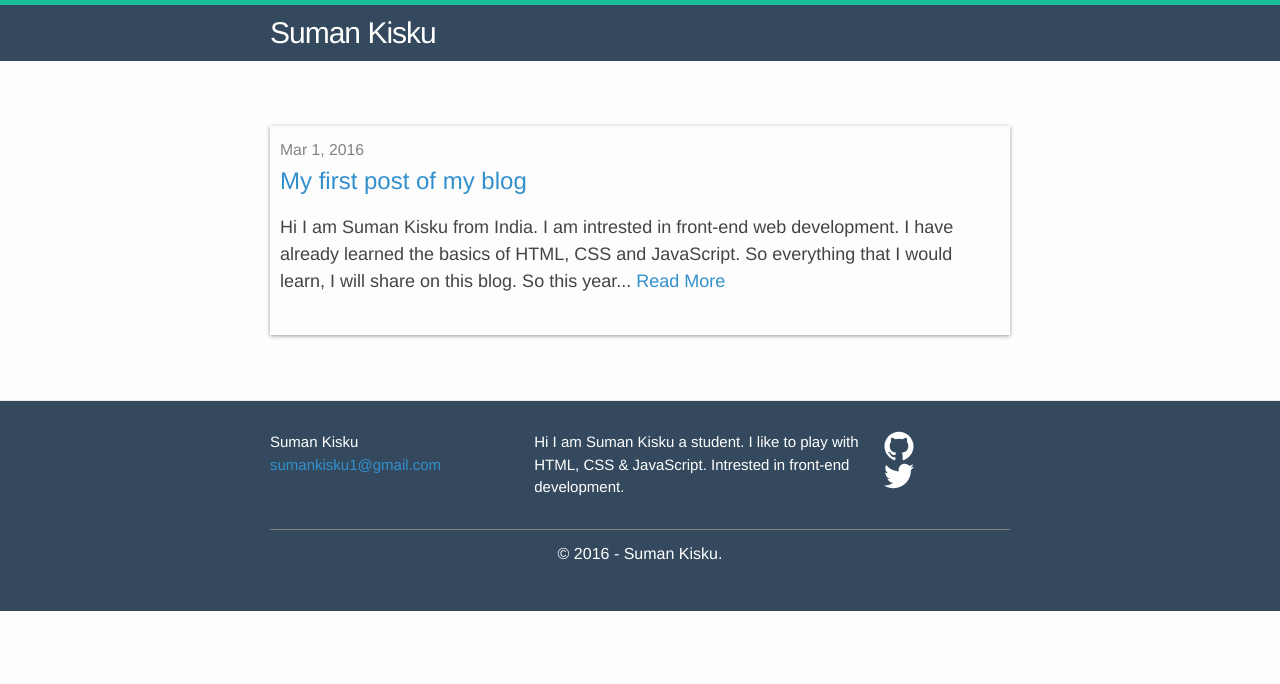
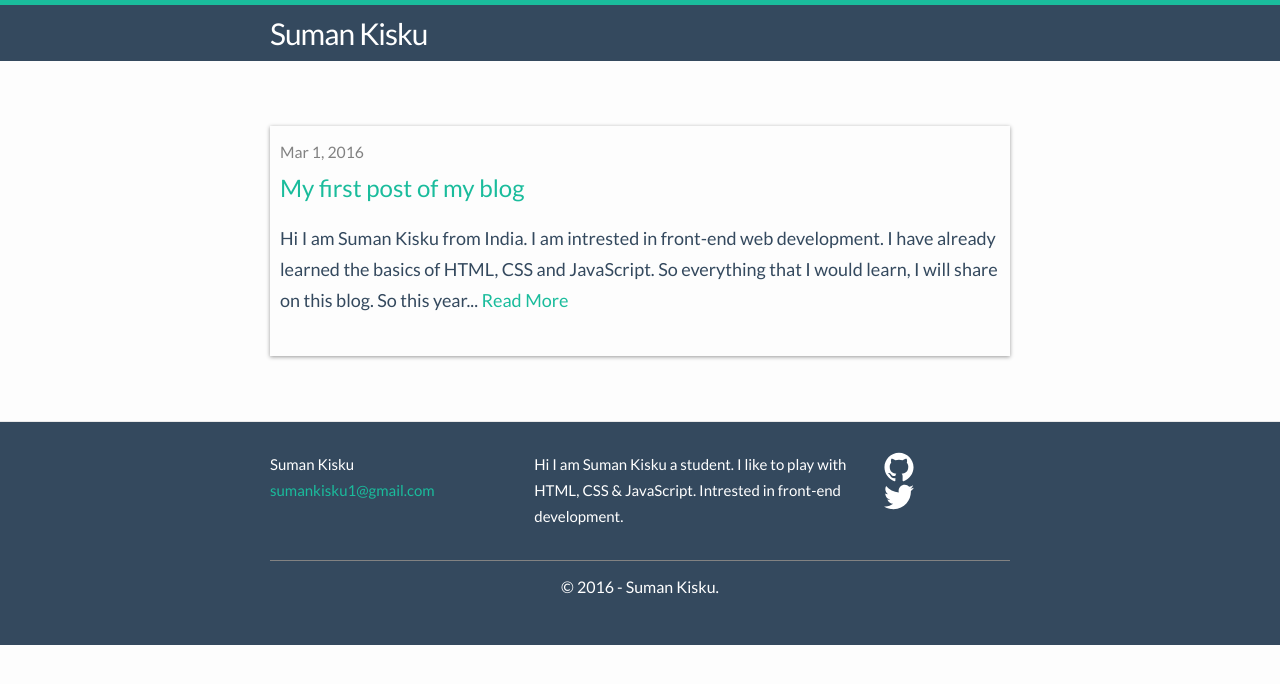
Before and after one commit to SumanKisku/sumankisku.github.io, a Jekyll site: the page built from index.html, in a window 1280 px wide. Shown: the top 684 px of the page. Built offline with Jekyll 4.4.1, drawn with Linux system fonts in a browser that asks for light colours.

Commit message:
Change font family and line height

```diff
--- a/css/main.scss
+++ b/css/main.scss
@@ -6,17 +6,17 @@
 
 
 // Our variables
-$base-font-family: "Helvetica Neue", Helvetica, Arial, sans-serif;
+$base-font-family: "Lato", sans-serif;
 $base-font-size:   18px;
 $base-font-weight: 400;
 $small-font-size:  $base-font-size * 0.875;
-$base-line-height: 1.5;
+$base-line-height: 1.72222;
 
 $spacing-unit:     30px;
 
-$text-color:       #444444;
+$text-color:       #34495e;
 $background-color: #fdfdfd;
-$brand-color:      #3290CC;
+$brand-color:      #1ABC9C;
 
 $white-color:      #fff;
 $grey-color:       #828282;
```
